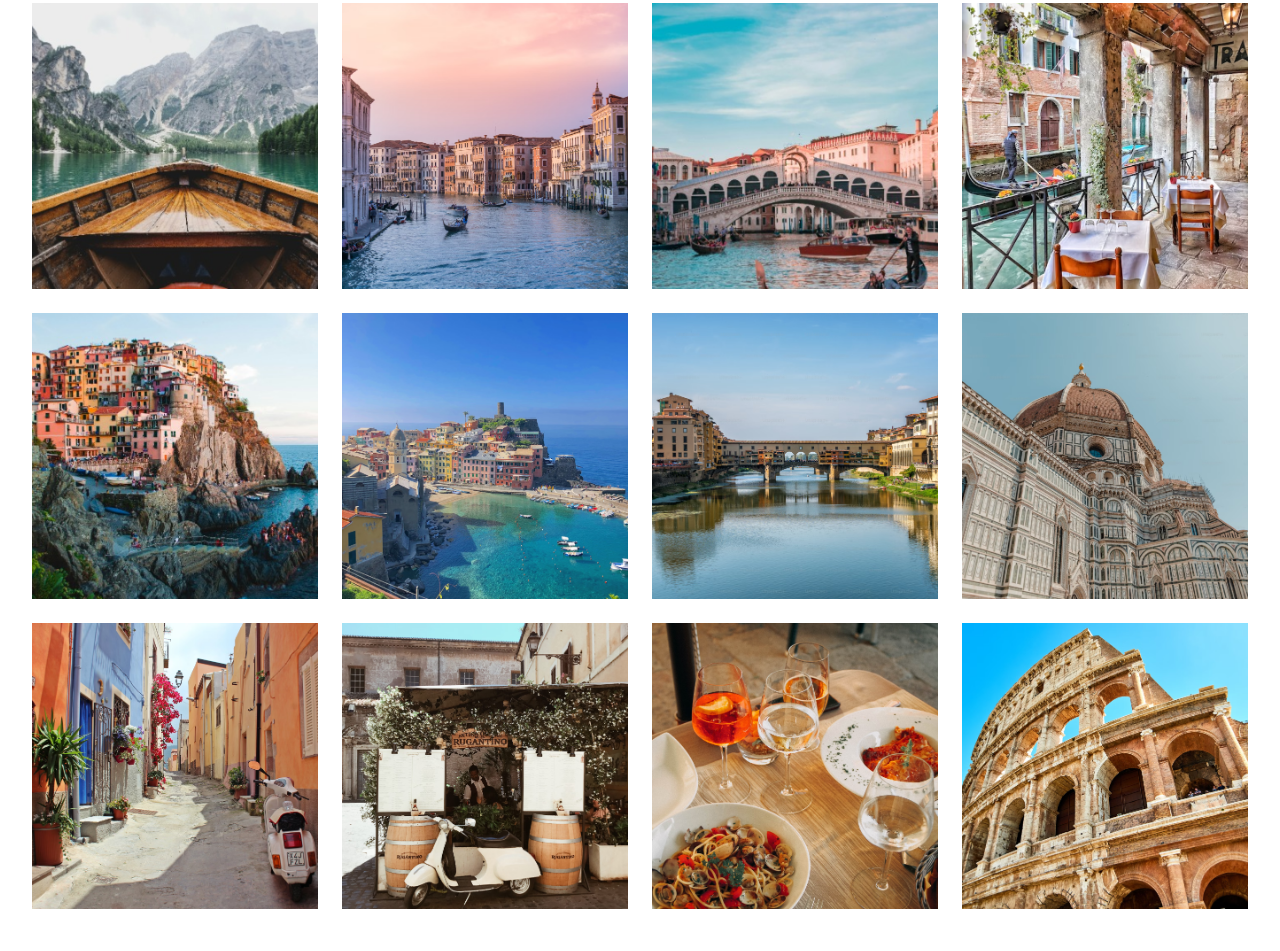
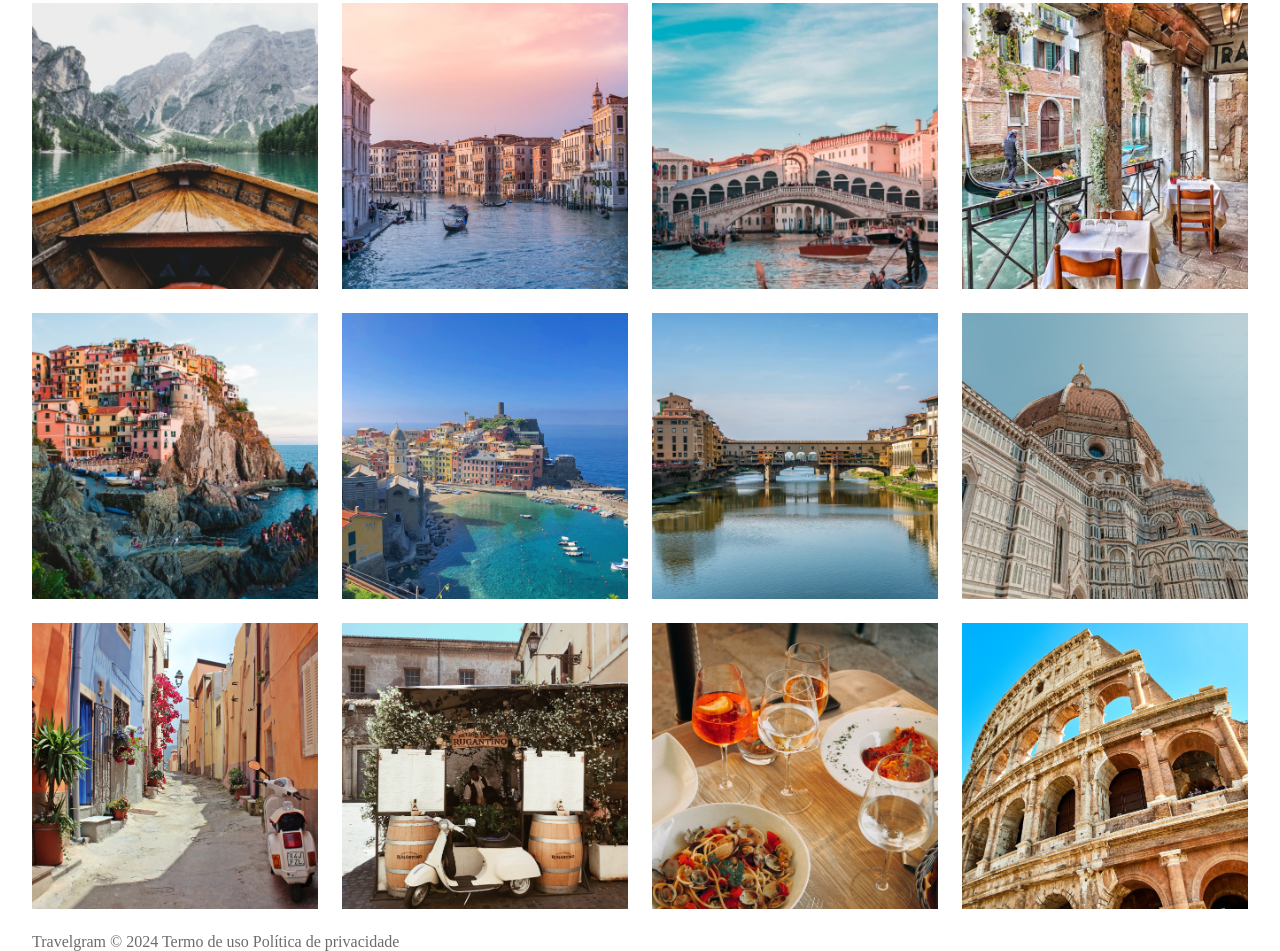
Before and after one commit to dnl-dv/Projeto-Travelgramm, a plain HTML site: page index.html in a window 1280 px wide. Shown: the part 357-1308 px from the top of the page. Drawn offline with Linux system fonts and the light colour scheme.

Commit message:
Criando o Footer do Projeto

```diff
--- a/index.html
+++ b/index.html
@@ -71,5 +71,17 @@
         <img src="assets/images/Image 11.png" alt="">
         <img src="assets/images/Image 12.png" alt="">
     </main>
+
+    <footer class="container">
+        <span>
+            Travelgram &copy; 2024
+        </span>
+        <span>
+            Termo de uso
+        </span>
+        <span>
+            Política de privacidade
+        </span>
+    </footer>
 </body>
 </html>
```
